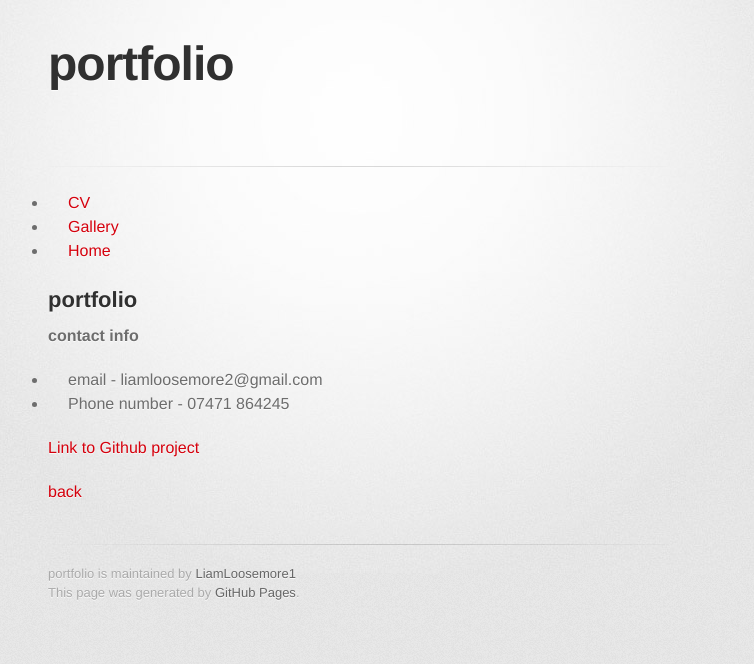
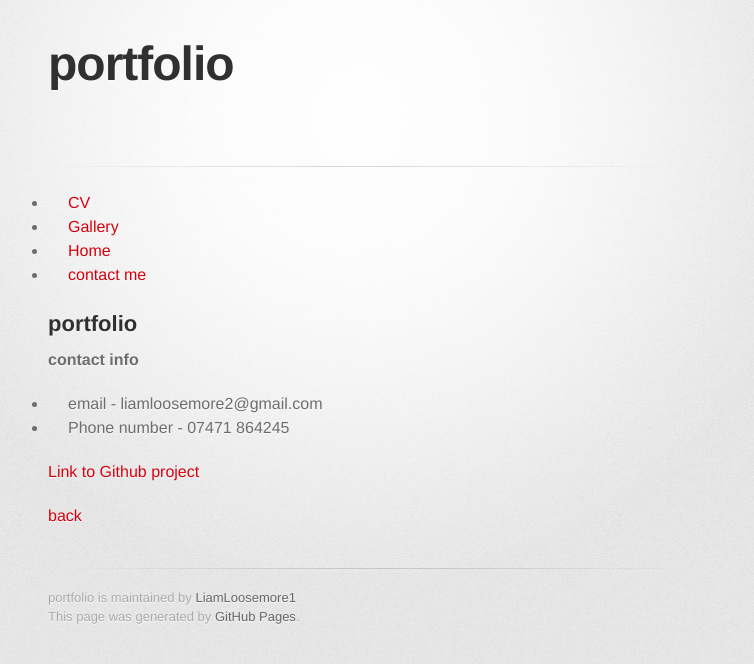
Before and after one commit to LiamLoosemore1/portfolio, a Jekyll site: the page built from index.md, in a window 1280 px wide. Shown: the top 664 px of the page, without its empty margins (282-1036 px from the left). Built offline with Jekyll 4.4.1, drawn with Linux system fonts in a browser that asks for light colours; some web fonts are replaced; our own code applies the rules of GitHub Pages for plain Markdown files; the repository's description, which GitHub fills in, is left out.

Commit message:
Update nav.html

```diff
--- a/_includes/nav.html
+++ b/_includes/nav.html
@@ -8,4 +8,7 @@
     <li>
     <a href="index.html">Home</a>
    </li>
+  <li>
+    <a href="contact.html">contact me</a>
+   </li>
 </ul>
```
